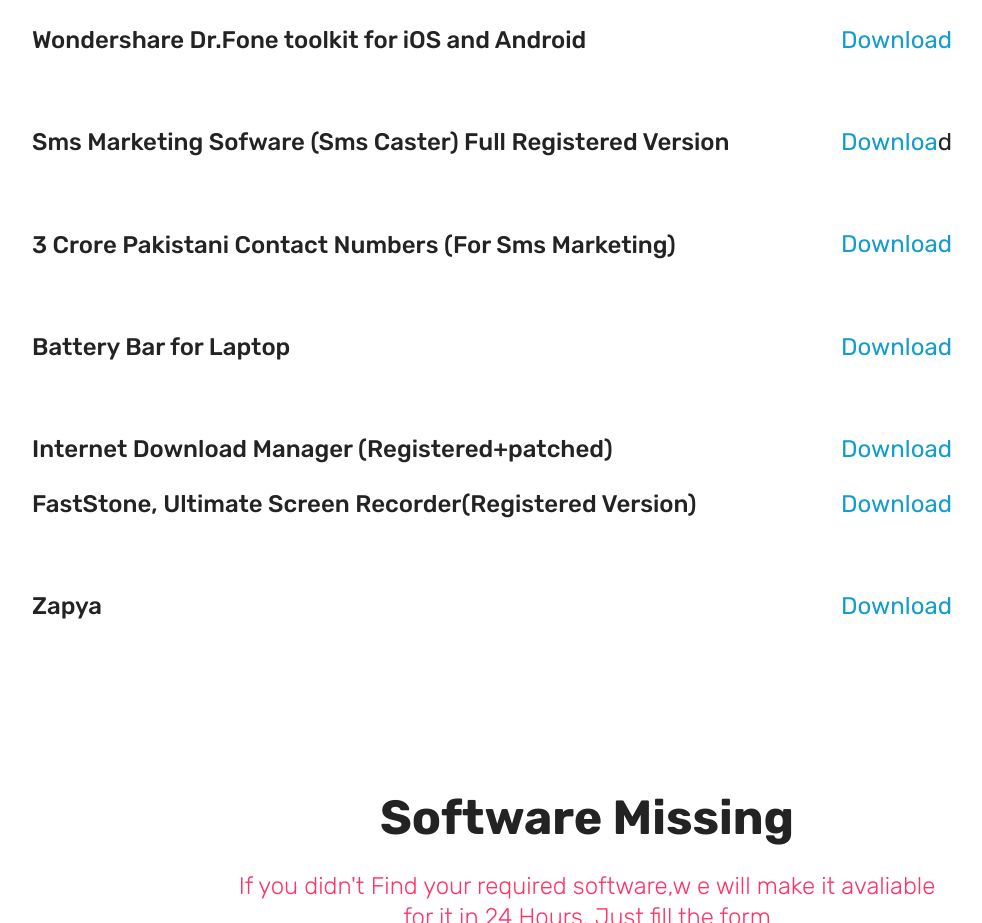
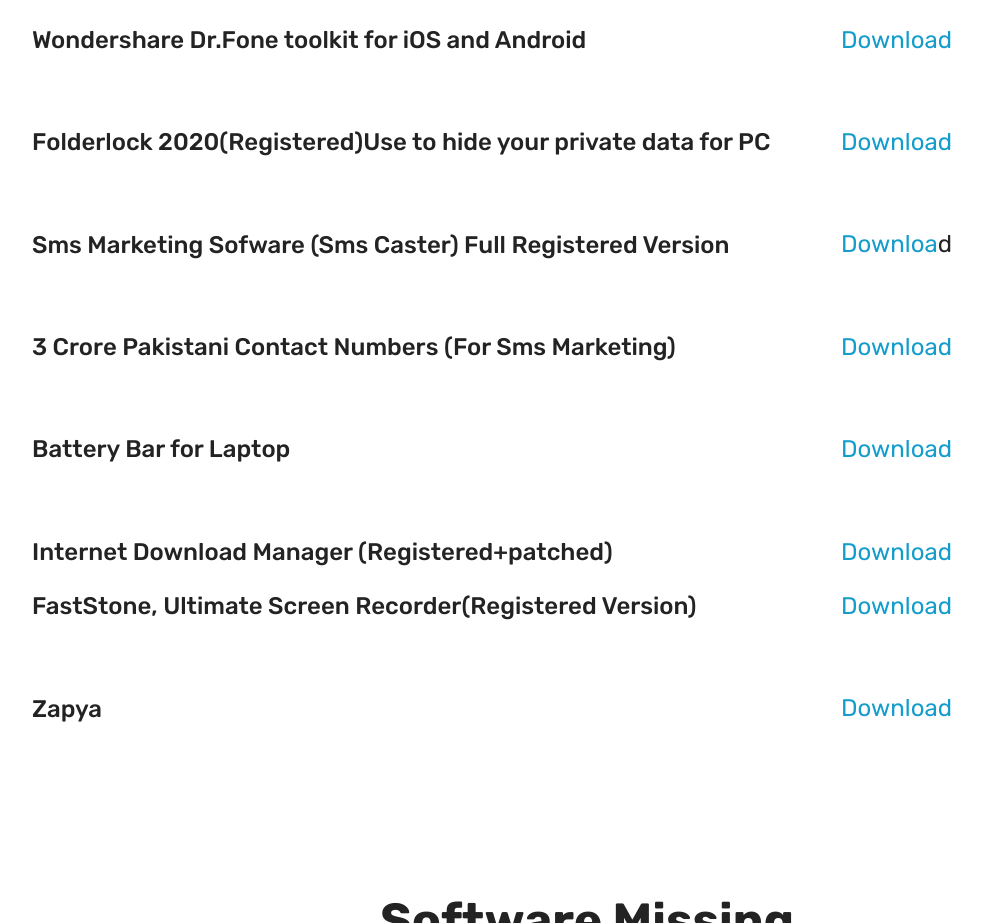
Before and after one commit to kaleemullah525/softwarezone, a plain HTML site: page index.html in a window 1280 px wide. Shown: the part 1460-2383 px from the top of the page, without its empty margins (53-1035 px from the left). Drawn offline with Linux system fonts and the light colour scheme; files whose address does not match are found by name.

Commit message:
Update index.html

```diff
--- a/index.html
+++ b/index.html
@@ -125,6 +125,7 @@
                     </div>
                 </div>
             </div>
+
             <!--Card-2-->
             <div class="card col-12 pb-5">
                 <div class="card-wrapper media-container-row media-container-row">
@@ -144,6 +145,30 @@
                     </div>
                 </div>
             </div>
+
+
+	<!--Card-3-->
+            <div class="card col-12 pb-5">
+                <div class="card-wrapper media-container-row media-container-row">
+                    <div class="card-box">
+                        <div class="row">
+
+                            <div class="col-12 col-md-10">
+                                <div class="wrapper">
+                                    <div class="top-line pb-3">
+                                        <h4 class="card-title mbr-fonts-style display-5">Folderlock 2020(Registered)Use to hide your private data for PC</h4>
+                                        <p class="mbr-text cost mbr-fonts-style m-0 display-5"><a href="https://douploads.net/myglwv4is0j2">Download</a></p>
+                                    </div>
+                                    <div class="bottom-line">                                    </div>
+                                </div>
+                            </div>
+                        </div>
+                    </div>
+                </div>
+            </div>
+
+
+
             <!--Card-3-->
             <div class="card col-12 pb-5">
                 <div class="card-wrapper media-container-row media-container-row">
```
